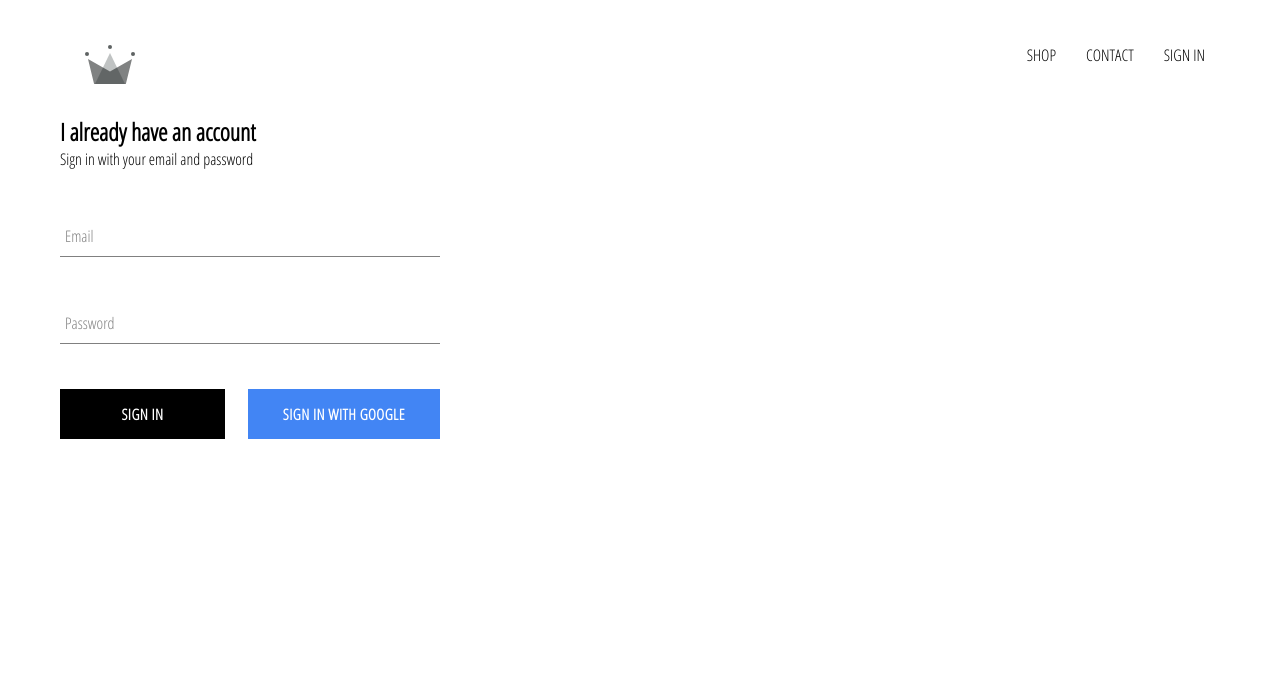
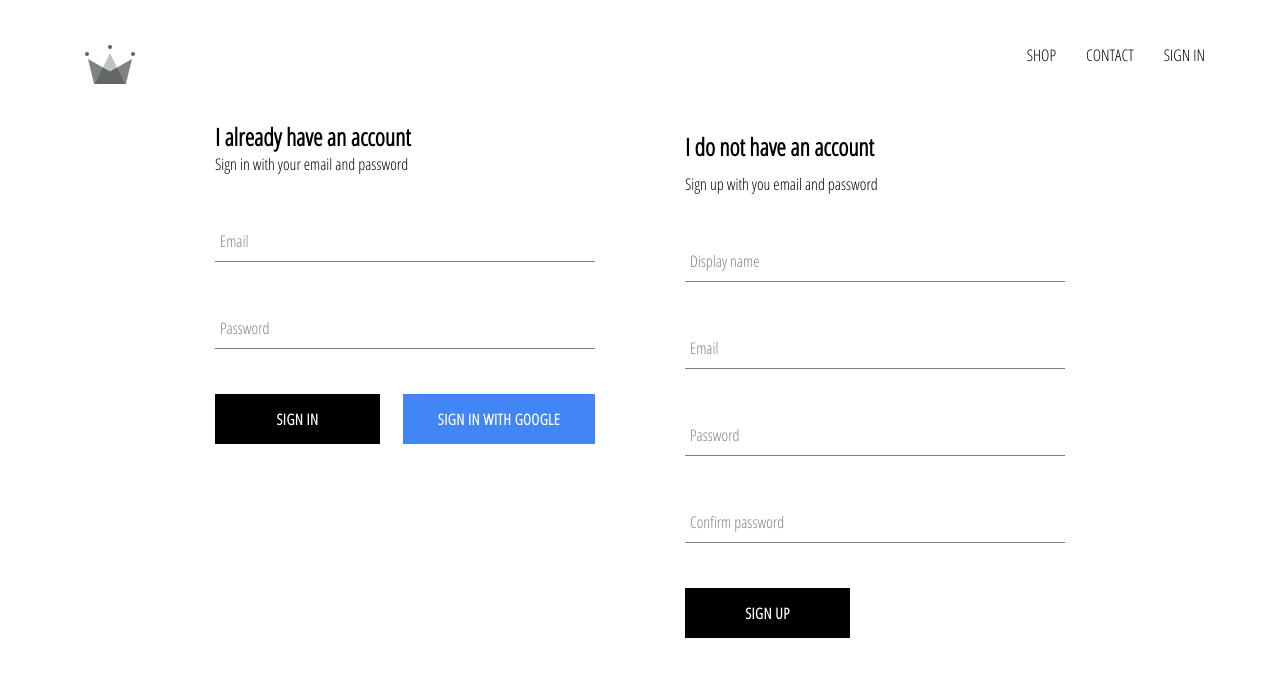
Before and after one commit to Ray7Light/react-crwn-clothing, a React (Create React App) app: page /signin in a window 1280 px wide. Shown: the top 676 px of the page. Built offline with nearby package versions, Linux system fonts and the light colour scheme; no server answers.

Commit message:
+ user sign up form

```diff
--- a/src/App.js
+++ b/src/App.js
@@ -1,6 +1,6 @@
 import React from 'react';
 import { Switch, Route } from 'react-router-dom';
-import { auth } from './firebase/firebase.utils';
+import { auth, createUserProfileDocument } from './firebase/firebase.utils';
 
 import './App.css';
 
@@ -21,11 +21,23 @@
   }
 
   componentDidMount() {
-    this.unsubFromAuth = auth.onAuthStateChanged(user => {
-      this.setState({ currentUser: user });
+    this.unsubFromAuth = auth.onAuthStateChanged(async userAuth => {
 
-      console.log(user)
-    })
+      if (userAuth) {
+        const userRef = await createUserProfileDocument(userAuth);
+
+        userRef.onSnapshot(snapShot => {
+          this.setState({
+            currentUser: {
+              id: snapShot.id,
+              ...snapShot.data()
+            }
+          })
+        });
+      } else {
+        this.setState({ currentUser: userAuth })
+      }
+    });
   }
 
   componentWillUnmount() {
--- /dev/null
+++ b/src/components/sign-up/sign-up.component.jsx
@@ -0,0 +1,103 @@
+import React from "react";
+import { auth, createUserProfileDocument } from "../../firebase/firebase.utils";
+
+import FormInput from "../form-input/form-input.component";
+import CustomButton from "../custom-button/custom-button.component";
+
+import "./sign-up.styles.scss";
+
+class SignUp extends React.Component {
+  constructor(props) {
+    super(props);
+
+    this.state = {
+      displayName: "",
+      email: "",
+      password: "",
+      confirmPassword: ""
+    };
+  }
+
+  handleChange = e => {
+    const { name, value } = e.target;
+
+    this.setState({ [name]: value });
+  };
+
+  handleSubmit = async e => {
+    e.preventDefault();
+
+    const { displayName, email, password, confirmPassword } = this.state;
+
+    if (password !== confirmPassword) {
+      alert("passwords don't match");
+      return;
+    }
+
+    try {
+      const { user } = await auth.createUserWithEmailAndPassword(
+        email,
+        password
+      );
+
+      await createUserProfileDocument(user, { displayName });
+
+      this.state = {
+        displayName: "",
+        email: "",
+        password: "",
+        confirmPassword: ""
+      };
+    } catch (error) {
+      console.log(error);
+    }
+  };
+
+  render() {
+    const { displayName, email, password, confirmPassword } = this.state;
+
+    return (
+      <div className="sign-up">
+        <h2 className="title">I do not have an account</h2>
+        <span>Sign up with you email and password</span>
+        <form className="sign-up-form" onSubmit={this.handleSubmit}>
+          <FormInput
+            type="text"
+            name="displayName"
+            value={displayName}
+            onChange={this.handleChange}
+            label="Display name"
+            required
+          ></FormInput>
+          <FormInput
+            type="email"
+            name="email"
+            value={email}
+            onChange={this.handleChange}
+            label="Email"
+            required
+          ></FormInput>
+          <FormInput
+            type="password"
+            name="password"
+            value={password}
+            onChange={this.handleChange}
+            label="Password"
+            required
+          ></FormInput>
+          <FormInput
+            type="password"
+            name="confirmPassword"
+            value={confirmPassword}
+            onChange={this.handleChange}
+            label="Confirm password"
+            required
+          ></FormInput>
+          <CustomButton type="submit"> SIGN UP </CustomButton>
+        </form>
+      </div>
+    );
+  }
+}
+
+export default SignUp;
--- /dev/null
+++ b/src/components/sign-up/sign-up.styles.scss
@@ -0,0 +1,9 @@
+.sign-up {
+  display: flex;
+  flex-direction: column;
+  width: 380px;
+
+  .title {
+    margin: 10px 0;
+  }
+}
--- a/src/firebase/firebase.utils.js
+++ b/src/firebase/firebase.utils.js
@@ -13,6 +13,33 @@
   measurementId: "G-BNEG9YCRC6"
 };
 
+export const createUserProfileDocument = async (userAuth, additionalData) => {
+
+  if (!userAuth) { return; }
+
+  const userRef = firestore.doc(`users/${userAuth.uid}`);
+
+  const snapShot = await userRef.get();
+
+  if (!snapShot.exists) {
+    const { displayName, email } = userAuth;
+    const createdAt = new Date();
+
+    try {
+      await userRef.set({
+        displayName,
+        email,
+        createdAt,
+        ...additionalData
+      })
+    } catch (error) {
+      console.log('error creating user', error.message)
+    }
+  }
+
+  return userRef;
+}
+
 firebase.initializeApp(config);
 
 export const auth = firebase.auth();
--- a/src/pages/sign-in-and-sign-up/sign-in-and-sign-up.component.jsx
+++ b/src/pages/sign-in-and-sign-up/sign-in-and-sign-up.component.jsx
@@ -1,10 +1,14 @@
 import React from "react";
 
 import SignIn from "../../components/sign-in/sign-in.component";
+import SignUp from "../../components/sign-up/sign-up.component";
+
+import "./sign-in-and-sign-up.styles.scss";
 
 const SignInAndSignUpPage = () => (
   <div className="sign-in-and-sign-up">
     <SignIn />
+    <SignUp />
   </div>
 );
 
--- /dev/null
+++ b/src/pages/sign-in-and-sign-up/sign-in-and-sign-up.styles.scss
@@ -0,0 +1,6 @@
+.sign-in-and-sign-up {
+  width: 850px;
+  display: flex;
+  justify-content: space-between;
+  margin: 30px auto;
+}
```
Lines whose indentation alone changed are shown as unchanged.
